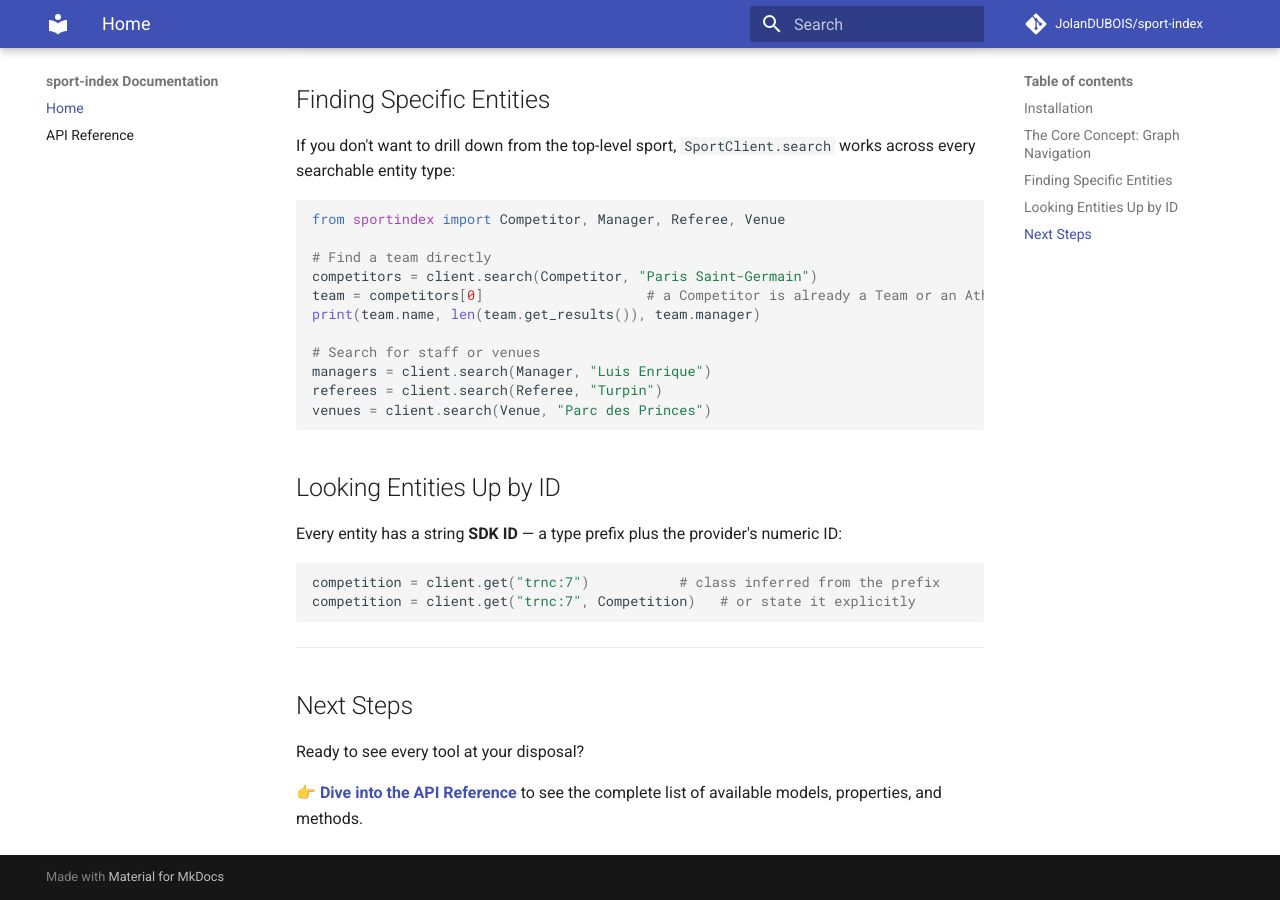
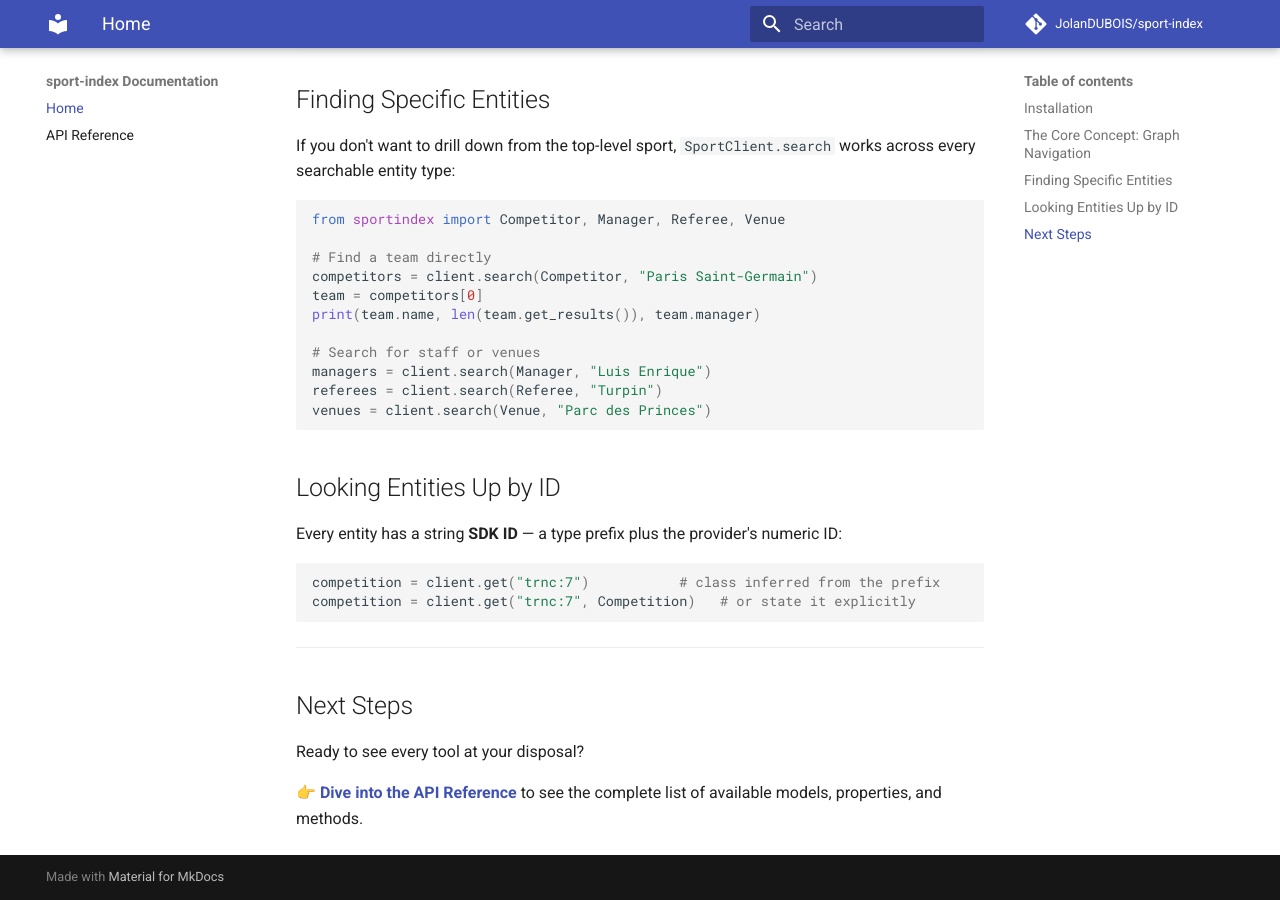
Before and after one commit to JolanDUBOIS/sport-index, an MkDocs documentation site: the page built from docs/index.md, in a window 1280 px wide and 900 px high, scrolled down 1416 px. Built offline with MkDocs 1.6.1 and Material for MkDocs 9.7.7, drawn with Linux system fonts in a browser that asks for light colours; comment, search, counter and statistics services are not loaded; the version menu is left out.

Commit message:
docs: drop the inline comment from the competitor search example
Co-Authored-By: Claude Opus 5.5 <noreply@anthropic.com>

```diff
--- a/docs/index.md
+++ b/docs/index.md
@@ -66,7 +66,7 @@ from sportindex import Competitor, Manager, Referee, Venue
 
 # Find a team directly
 competitors = client.search(Competitor, "Paris Saint-Germain")
-team = competitors[0]                    # a Competitor is already a Team or an Athlete
+team = competitors[0]
 print(team.name, len(team.get_results()), team.manager)
 
 # Search for staff or venues
```
